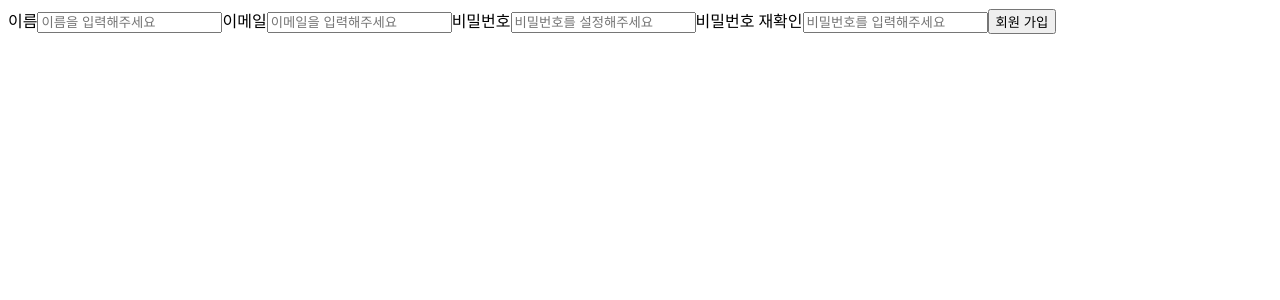
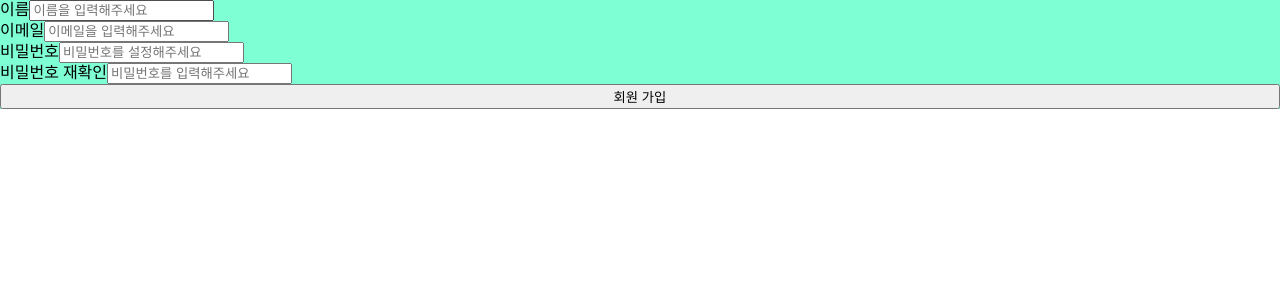
Before and after one commit to ariel1031/contifolio-frontend, a Next.js app: page /signup in a window 1280 px wide. Shown: the top 300 px of the page. Built offline with nearby package versions, Linux system fonts and the light colour scheme.

Commit message:
css 작업

```diff
--- a/package.json
+++ b/package.json
@@ -12,7 +12,9 @@
     "next": "12.2.5",
     "react": "18.2.0",
     "react-dom": "18.2.0",
-    "styled-components": "^5.3.5"
+    "react-toastify": "^9.0.8",
+    "styled-components": "^5.3.5",
+    "styled-reset": "^4.4.2"
   },
   "devDependencies": {
     "@types/node": "18.7.14",
--- a/src/components/Signin.tsx
+++ b/src/components/Signin.tsx
@@ -1,5 +1,7 @@
 import { useState } from 'react'
 import useLogin from './../hooks/useLogin'
+import { toast } from 'react-toastify'
+import 'react-toastify/dist/ReactToastify.css'
 
 const Signin = (props) => {
     const [values, setValues] = useLogin({
@@ -9,7 +11,7 @@ const Signin = (props) => {
 
     const signin = (e) => {
         e.preventDefault()
-        alert('로그인 되었습니다')
+        toast('로그인 성공!')
     }
 
     return (
--- /dev/null
+++ b/src/components/Signup.style.tsx
@@ -0,0 +1,10 @@
+import styled from 'styled-components'
+
+export const FormContainer = styled.form`
+    //styled.원하는 HTML.
+    // 여기서는 form 태그와 같은 기능 가지고, 아래의 스타일을 가진다.
+    // form 태그를 쓰는거다. 거기에 스타일을 곁들인
+    display: flex;
+    flex-direction: column;
+    background-color: aquamarine;
+`
--- a/src/components/Signup.tsx
+++ b/src/components/Signup.tsx
@@ -1,5 +1,6 @@
 import { useState } from 'react'
 import useInput from './../hooks/useInput'
+import { FormContainer } from './Signup.style'
 
 const Signup = (props) => {
     const [values, setValues] = useInput({
@@ -18,7 +19,7 @@ const Signup = (props) => {
     }
     //handleChange를 지우고 이제 useInput 훅에서 관리함 onChange={handleChange} //Signup.tsx있던 handleChange를 useInput의 onChange={setValues}로 바꿈
     return (
-        <form onSubmit={signup}>
+        <FormContainer onSubmit={signup}>
             {/* onSubmit : 양식 제출 이벤트가 발생할 때의 동작을 지정한다. */}
             <label>
                 이름
@@ -61,7 +62,7 @@ const Signup = (props) => {
                 ></input>
             </label>
             <input type='submit' value='회원 가입' />
-        </form>
+        </FormContainer>
     )
 }
 export default Signup
--- a/src/pages/_app.tsx
+++ b/src/pages/_app.tsx
@@ -1,7 +1,18 @@
+// import '../styles/globals.css'
 import type { AppProps } from 'next/app'
+import * as React from 'react'
+import { Reset } from 'styled-reset'
+import { ToastContainer } from 'react-toastify'
+import 'react-toastify/dist/ReactToastify.css'
 
 function MyApp({ Component, pageProps }: AppProps) {
-  return <Component {...pageProps} />
+    return (
+        <>
+            <Reset />
+            <Component {...pageProps} />
+            <ToastContainer />
+        </>
+    )
 }
 
 export default MyApp
```
Also changed, not shown: 2 other files (tests, documents, lock files or other folders).
